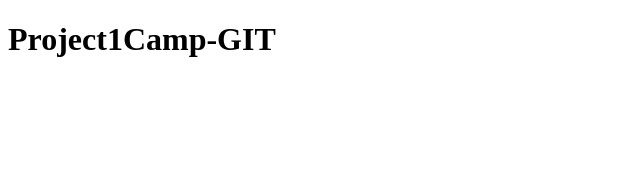
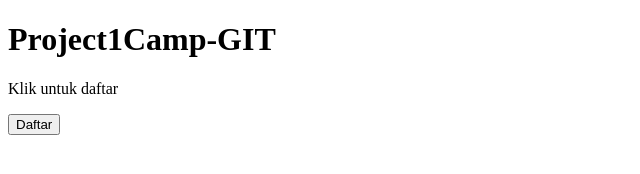
Before and after one commit to AsetSabu/ProjectCamp, a plain HTML site: page index.html in a window 1280 px wide. Shown: the whole page, without its empty margins (0-640 px from the left). Drawn offline with Linux system fonts and the light colour scheme.

Commit message:
mengubah kontak.html dari komputer

```diff
--- a/index.html
+++ b/index.html
@@ -8,6 +8,8 @@
   </head>
   <body>
     <h1>Project1Camp-GIT</h1>
+    <p>Klik untuk daftar</p>
+    <button>Daftar</button>
     <h2></h2>
   </body>
 </html>
```
